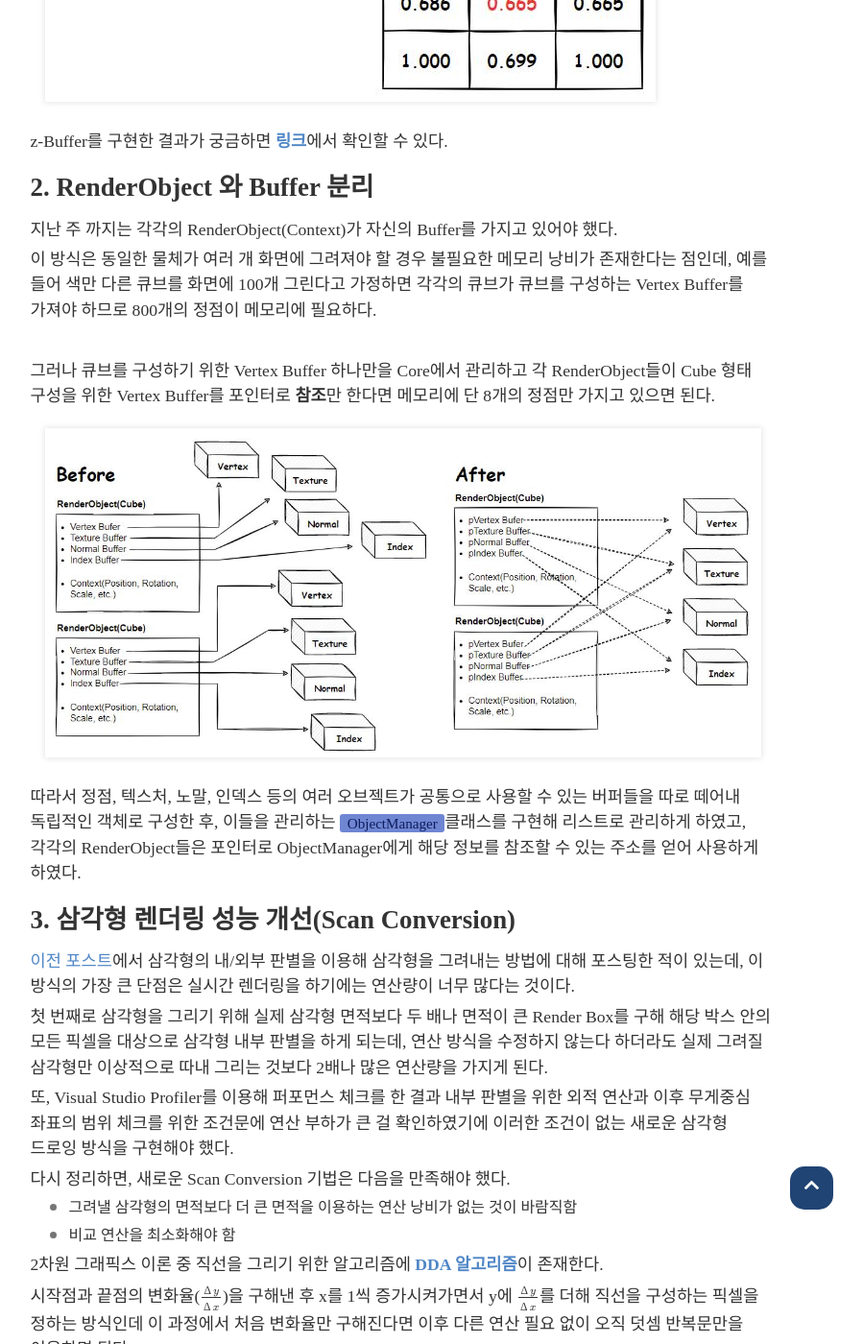
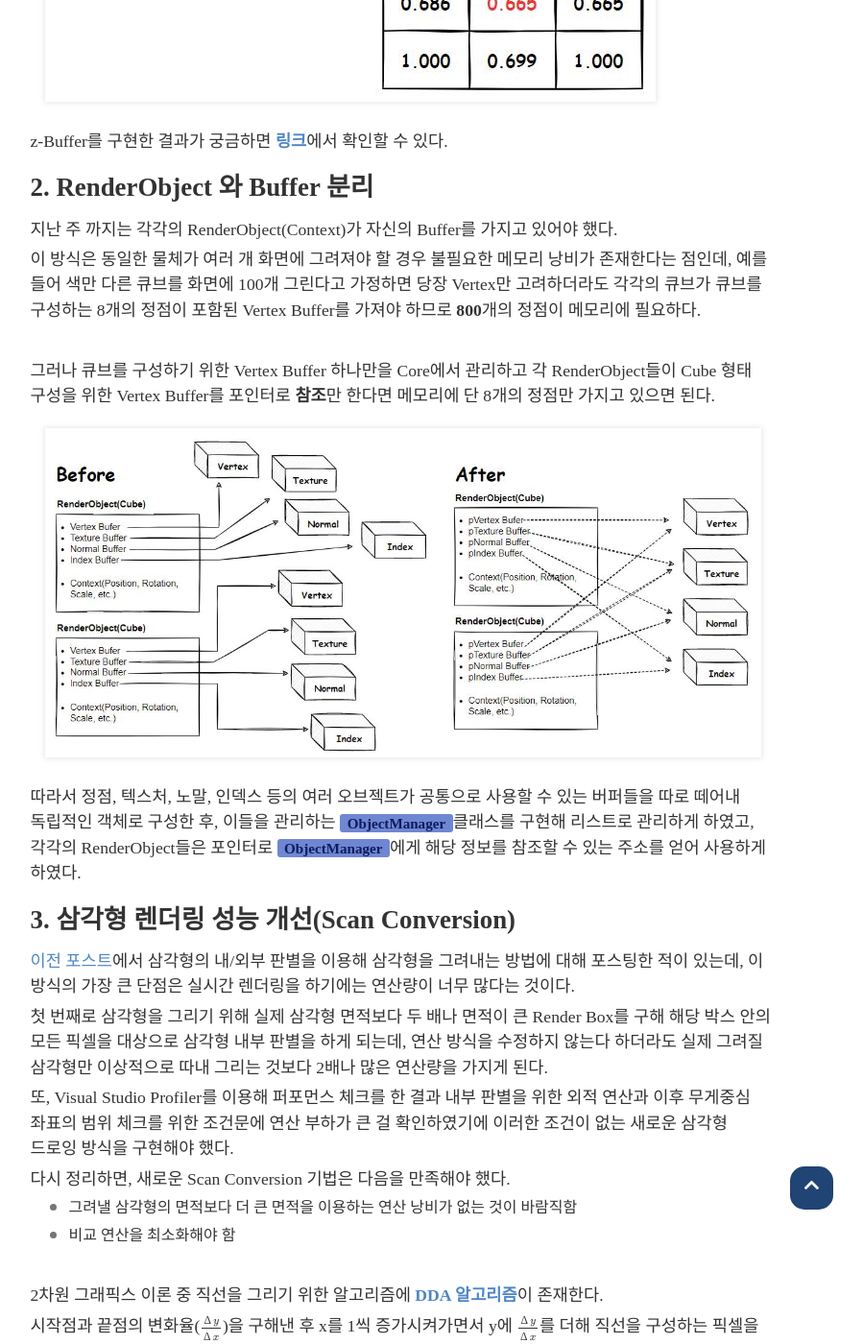
Before and after one commit to Hamsik2rang/Hamsik2rang.github.io, a Jekyll site: the page built from _posts/2022-03-21-Devlog.md, in a window 1280 px wide and 1400 px high, scrolled down 1707 px. Shown: the whole window at 96% size, without its empty margins (220-1119 px from the left). Built offline with Jekyll 4.4.1, drawn with Linux system fonts in a browser that asks for light colours; nearby versions of some CDN libraries; some web fonts are replaced; formulas are drawn with MathJax 3; comment, search, counter and statistics services are not loaded; some of the changed text lies outside the part shown.

Commit message:
문장 교정

```diff
--- a/_posts/2022-03-21-Devlog.md
+++ b/_posts/2022-03-21-Devlog.md
@@ -47,7 +47,7 @@
 
 지난 주 까지는 각각의 RenderObject(Context)가 자신의 Buffer를 가지고 있어야 했다.
 
-이 방식은 동일한 물체가 여러 개 화면에 그려져야 할 경우 불필요한 메모리 낭비가 존재한다는 점인데, 예를 들어 색만 다른 큐브를 화면에 100개 그린다고 가정하면 각각의 큐브가 큐브를 구성하는 Vertex Buffer를 가져야 하므로 800개의 정점이 메모리에 필요하다.
+이 방식은 동일한 물체가 여러 개 화면에 그려져야 할 경우 불필요한 메모리 낭비가 존재한다는 점인데, 예를 들어 색만 다른 큐브를 화면에 100개 그린다고 가정하면 당장 Vertex만 고려하더라도 각각의 큐브가 큐브를 구성하는 8개의 정점이 포함된 Vertex Buffer를 가져야 하므로 **800**개의 정점이 메모리에 필요하다.
 
 <br/>
 
@@ -55,7 +55,7 @@
 
 ![]({{site.baseurl}}/assets/img/posts/2022-03-21/Devlog/img07.jpg)
 
-따라서 정점, 텍스처, 노말, 인덱스 등의 여러 오브젝트가 공통으로 사용할 수 있는 버퍼들을 따로 떼어내 독립적인 객체로 구성한 후, 이들을 관리하는 `ObjectManager`클래스를 구현해 리스트로 관리하게 하였고, 각각의 RenderObject들은 포인터로 ObjectManager에게 해당 정보를 참조할 수 있는 주소를 얻어 사용하게 하였다.
+따라서 정점, 텍스처, 노말, 인덱스 등의 여러 오브젝트가 공통으로 사용할 수 있는 버퍼들을 따로 떼어내 독립적인 객체로 구성한 후, 이들을 관리하는 **`ObjectManager`**클래스를 구현해 리스트로 관리하게 하였고, 각각의 RenderObject들은 포인터로 **`ObjectManager`**에게 해당 정보를 참조할 수 있는 주소를 얻어 사용하게 하였다.
 
 ## 3. 삼각형 렌더링 성능 개선(Scan Conversion)
 
@@ -70,11 +70,15 @@
 * 그려낼 삼각형의 면적보다 더 큰 면적을 이용하는 연산 낭비가 없는 것이 바람직함
 * 비교 연산을 최소화해야 함
 
+<br/>
+
 2차원 그래픽스 이론 중 직선을 그리기 위한 알고리즘에 [**DDA 알고리즘**](https://www.geeksforgeeks.org/dda-line-generation-algorithm-computer-graphics/)이 존재한다.
 
 시작점과 끝점의 변화율($\frac{\Delta y}{\Delta x}$)을 구해낸 후 x를 1씩 증가시켜가면서 y에 $\frac{\Delta y}{\Delta x}$를 더해 직선을 구성하는 픽셀을 정하는 방식인데 이 과정에서 처음 변화율만 구해진다면 이후 다른 연산 필요 없이 오직 덧셈 반복문만을 이용하면 된다.
 
-이 알고리즘을 기반으로 새로운 삼각형 그리기 함수를 구현했으며, 다음과 같은 원리를 이용했다.
+<br/>
+
+이 알고리즘을 기반으로 새로운 삼각형 그리기 함수를 구현했으며, 다음과 같은 알고리즘으로 구현했다.
 
 1. 삼각형의 세 점을 y좌표 기준으로 오름차순한다(Viewport의 원점이 좌측**상단**에 존재하므로)
 
@@ -96,13 +100,13 @@
 
    ![]({{site.baseurl}}/assets/img/posts/2022-03-21/Devlog/img05.jpg)
 
-이 때 드로잉을 x축에 평행하게 하므로 위 그림처럼 $V_1, V_2$와 $V_3$의 y좌표가 다른 경우 $y$가 $V_1, V_2$보다 큰 지점을 그릴 수 없다. 따라서 삼각형을 두 부분으로 분할해서 각각 위 과정을 진행해 주어야 한다.
+이 때 픽셀 드로잉을 x축에 평행하게 하므로 위 그림처럼 $V_1, V_2$와 $V_3$의 $y$좌표가 다른 경우 $y$가 $V_1, V_2$보다 큰 지점($V_1, V_2$와 $V_3$ 사이 영역)을 그릴 수 없다. 따라서 삼각형을 두 부분으로 분할해서 각각 위 과정을 진행해 주어야 한다.
 
 ![]({{site.baseurl}}/assets/img/posts/2022-03-21/Devlog/img06.jpg)
 
-또, 이외에도 $V_0$과 $V_1, V_2$의 y좌표가 매우 작은 차이가 있을 경우, 변화율이 매우 커질 수 있어 이에 대한 조건 제한도 걸어야 한다.
+또, 이외에도 **$V_0$과 $V_1, V_2$의 $y$좌표가 매우 작은 차이가 있을 경우, 변화율이 매우 커질 수 있어** 이에 대한 제한 조건도 걸어야 한다.
 
-여하튼, 이러한 원리를 이용해 구현한 새로운 함수는 이전 함수보다 동일 환경에서 대략 5배나 더 높은 프레임을 뽑아주어서 매우 성공적인 개선이 이루어졌다. 영상은 [링크](https://www.youtube.com/watch?v=Xo80h3Qkk-8)에서 확인 가능하다.
+이렇게 구현한 새로운 방식은 이전 방식보다 동일 환경(Cube 128개 렌더링)에서 대략 5배나 더 높은 프레임을 뽑아주어서 매우 성공적인 개선이 이루어졌다. 영상은 [링크](https://www.youtube.com/watch?v=Xo80h3Qkk-8)에서 확인 가능하다.
 
 ## 4. GDI를 이용한 Frame 표시
 
```
